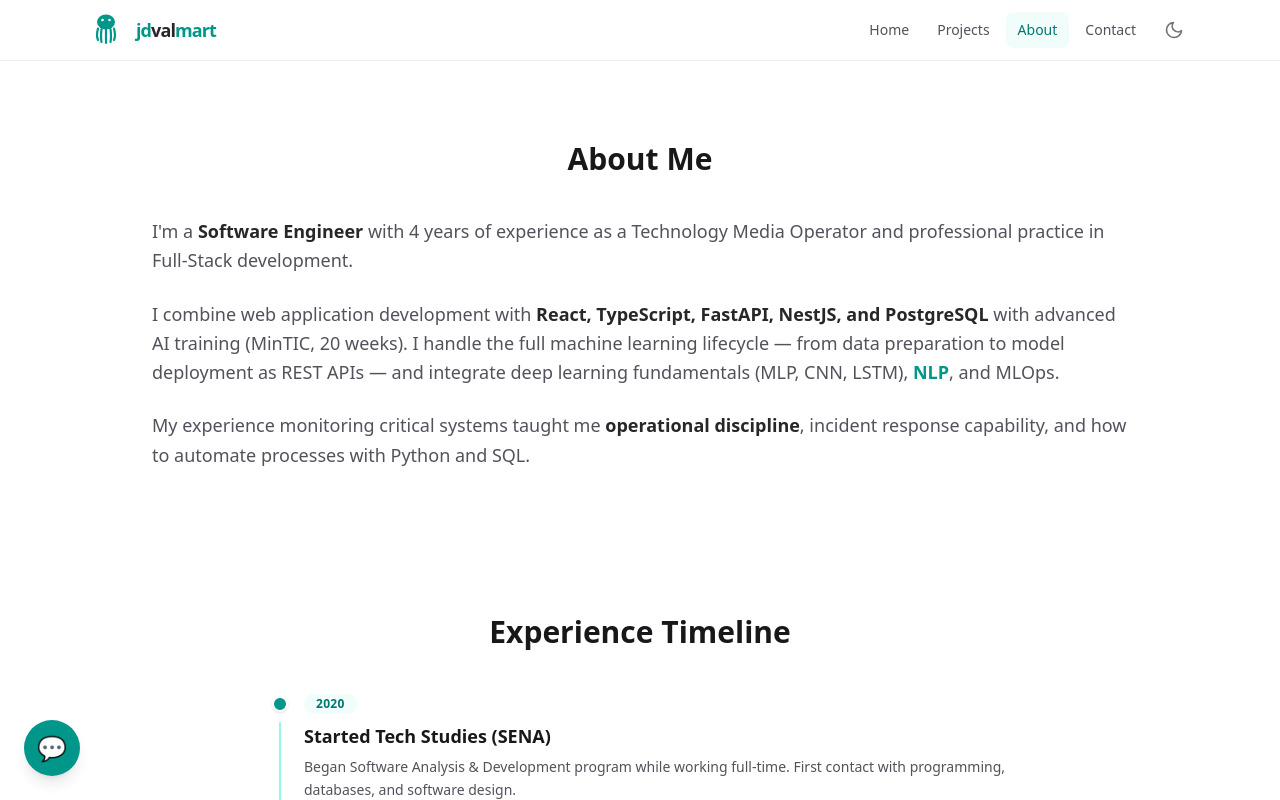
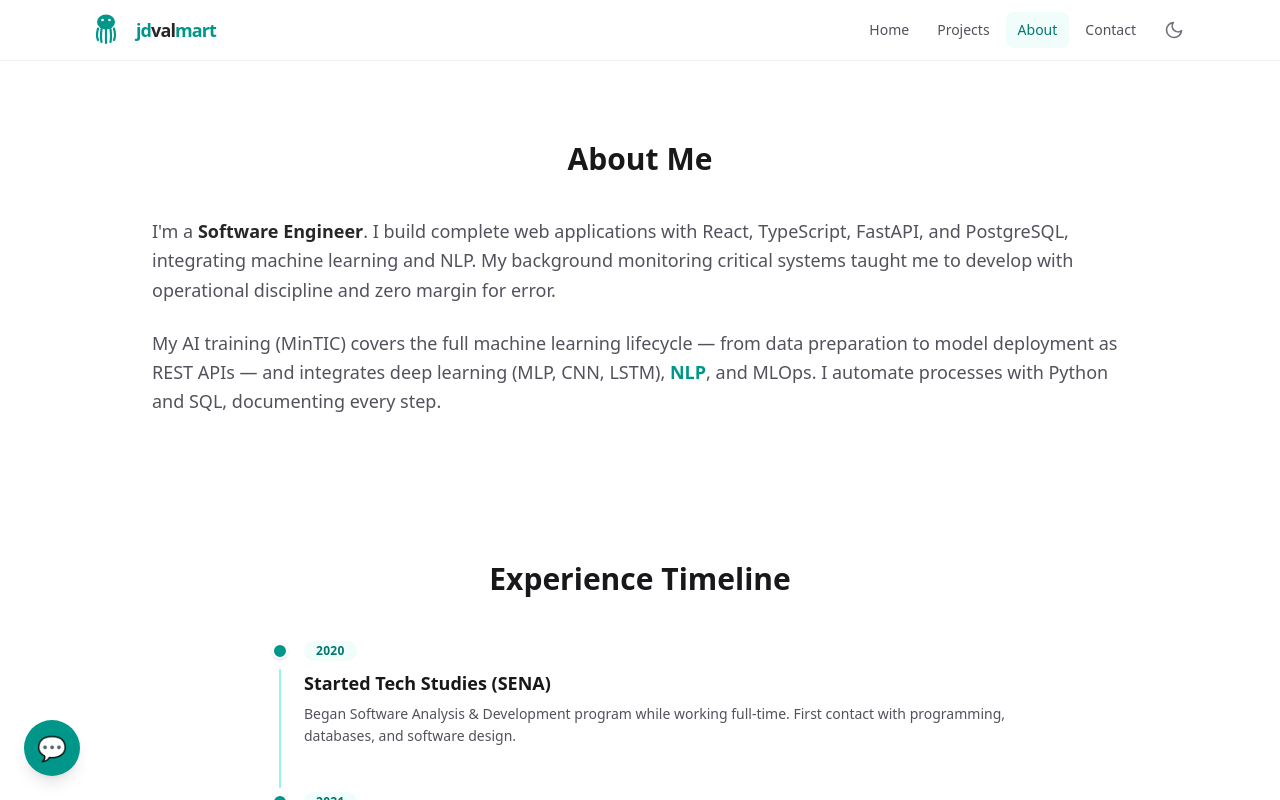
Before and after one commit to jdvalmart/portafolio-jdvalmart, a React (Vite) app: page /about in a window 1280 px wide. Shown: the top 800 px of the page. Built offline with nearby package versions, Linux system fonts and the light colour scheme.

Commit message:
feat: sharper profile — punchy first paragraph, removed redundancy, MinTIC without '20 weeks'

```diff
--- a/src/pages/About.tsx
+++ b/src/pages/About.tsx
@@ -23,31 +23,20 @@ const About: React.FC = () => {
         >
           <p>
             I'm a{" "}
-            <strong className="text-zinc-800 dark:text-zinc-200">Software Engineer</strong>{" "}
-            with 4 years of experience as a Technology Media Operator and
-            professional practice in Full-Stack development.
+            <strong className="text-zinc-800 dark:text-zinc-200">Software Engineer</strong>.
+            I build complete web applications with React, TypeScript, FastAPI,
+            and PostgreSQL, integrating machine learning and NLP. My background
+            monitoring critical systems taught me to develop with operational
+            discipline and zero margin for error.
           </p>
 
           <p>
-            I combine web application development with{" "}
-            <strong className="text-zinc-800 dark:text-zinc-200">
-              React, TypeScript, FastAPI, NestJS, and PostgreSQL
-            </strong>{" "}
-            with advanced AI training (MinTIC, 20 weeks). I handle the full
-            machine learning lifecycle — from data preparation to model
-            deployment as REST APIs — and integrate deep learning fundamentals
-            (MLP, CNN, LSTM),{" "}
+            My AI training (MinTIC) covers the full machine learning lifecycle
+            — from data preparation to model deployment as REST APIs — and
+            integrates deep learning (MLP, CNN, LSTM),{" "}
             <strong className="text-teal-600 dark:text-teal-400">NLP</strong>,
-            and MLOps.
-          </p>
-
-          <p>
-            My experience monitoring critical systems taught me{" "}
-            <strong className="text-zinc-800 dark:text-zinc-200">
-              operational discipline
-            </strong>
-            , incident response capability, and how to automate processes with
-            Python and SQL.
+            and MLOps. I automate processes with Python and SQL, documenting
+            every step.
           </p>
         </div>
       </section>
```
